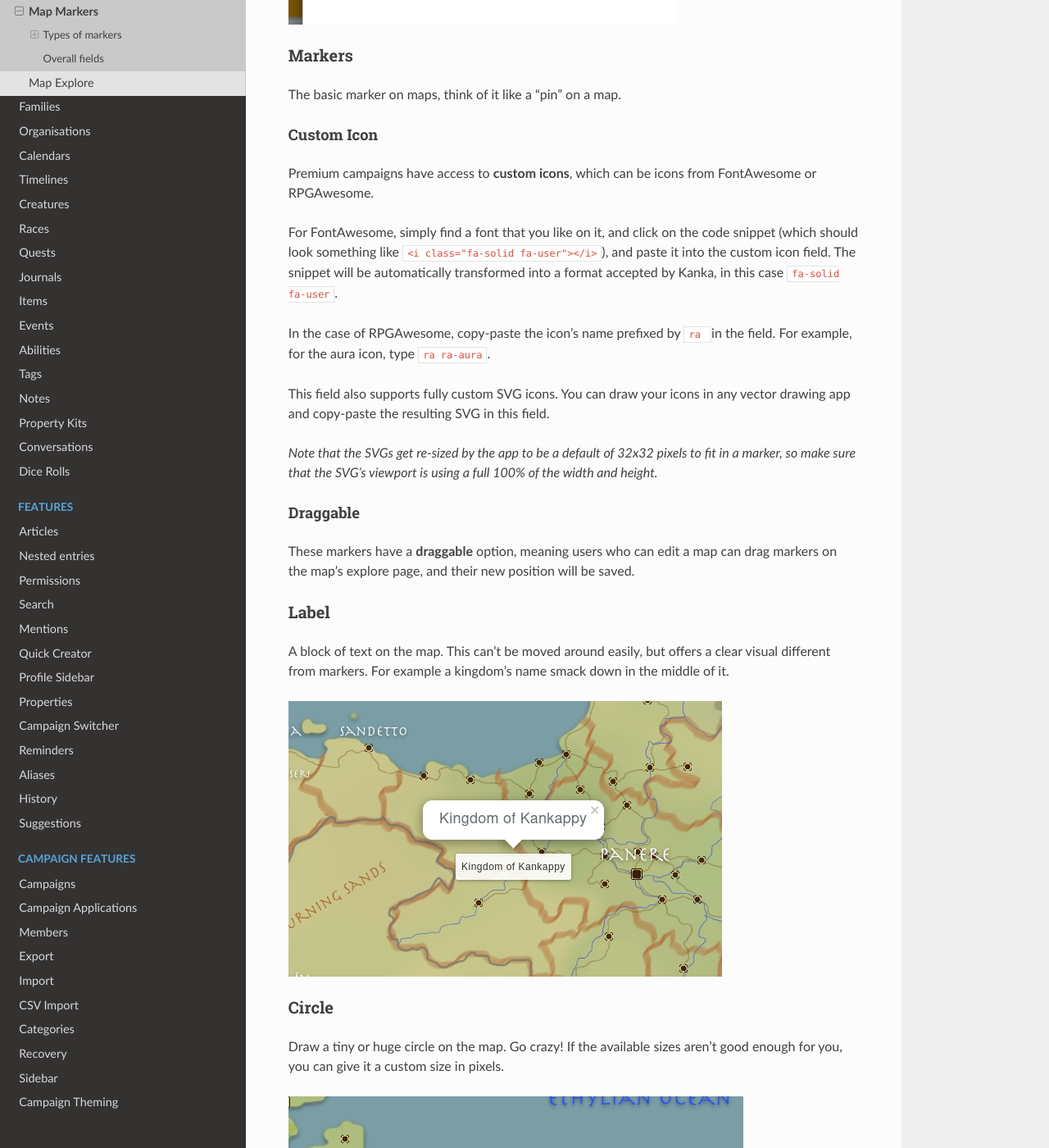
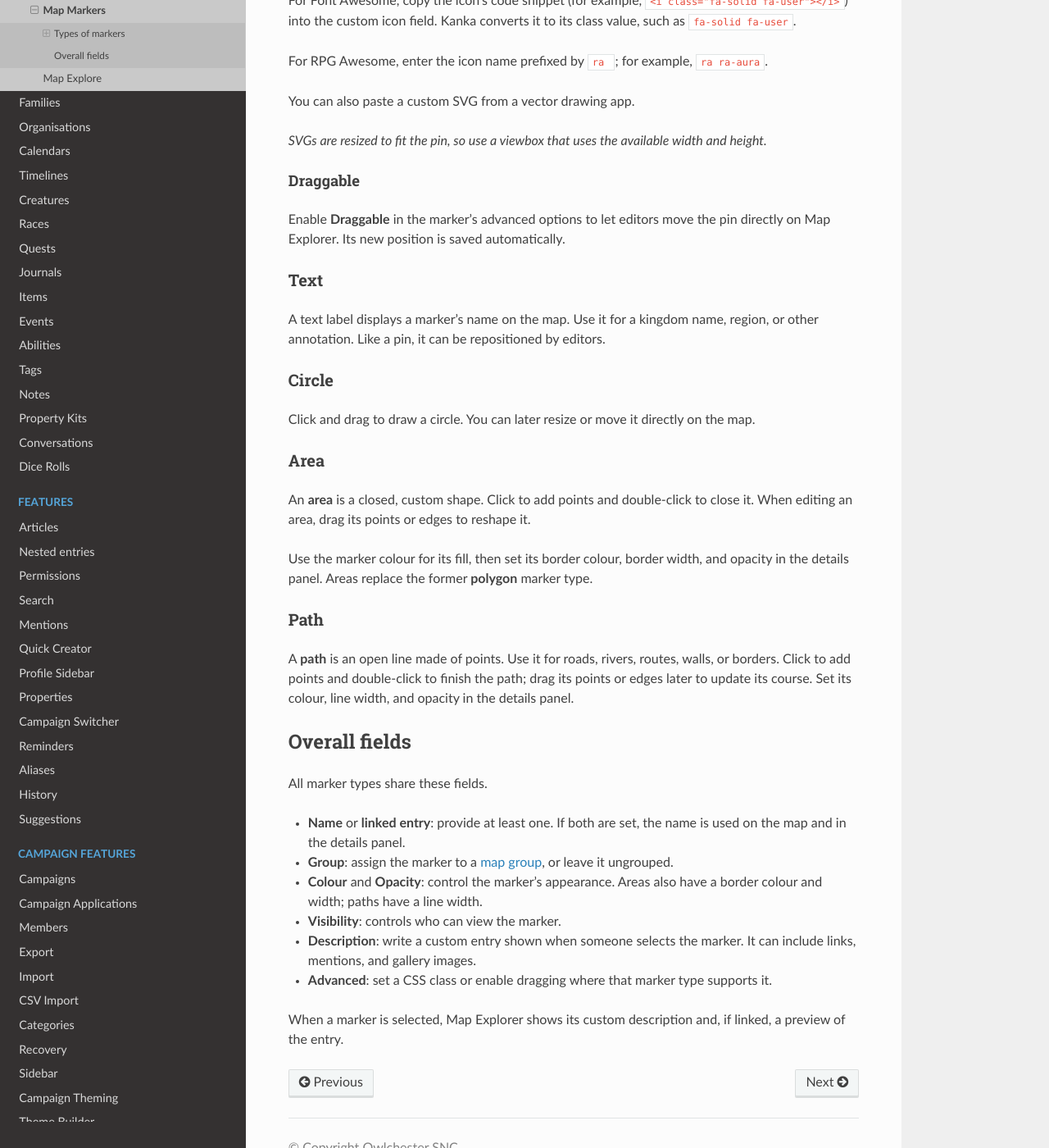
Before and after one commit to owlchester/kanka-docs, a Sphinx documentation site: the page built from docs/entries/maps/markers.md, in a window 1280 px wide and 1400 px high, scrolled down 685 px. Shown: the whole window at 82% size. Built offline with Sphinx 7.4.7 and the Read the Docs theme 3.1.0, drawn with Linux system fonts in a browser that asks for light colours; pages that are not in the unit, such as notebooks, are missing from menus; some of the changed text lies outside the part shown.

Commit message:
feat: maps v4

````diff
--- a/docs/entries/maps.md
+++ b/docs/entries/maps.md
@@ -1,7 +1,15 @@
 
 # Maps
 
-Who doesn't love a big map full or markers? This module is more useful for representing your world, rather than a battle map with live updates for your players to see.
+Maps help you represent and explore your world. Use **Map Explorer** to browse the map, inspect its markers, and—if you can edit it—create and update map content directly on the canvas.
+
+Map Explorer is designed for world maps rather than a tactical battle map with live player movement.
+
+## Large-map tiling
+
+Kanka automatically tiles large map images into smaller pieces. This lets Map Explorer load and zoom large maps more quickly, without requiring any extra setup from you.
+
+Tiling happens in the background after you upload or replace a qualifying image. While it is processing, the map is temporarily unavailable; refresh or return to Map Explorer a few minutes later. Older large maps may show a one-time migration prompt in Map Explorer so they can benefit from the same faster loading.
 
 
 ```{toctree}
--- a/docs/entries/maps/markers.md
+++ b/docs/entries/maps/markers.md
@@ -1,59 +1,60 @@
 # Map Markers
 
-Markers are the bread and butter of what makes a great map. A nice visual won't tell you much if there is no info on the map!
+Markers turn a map into a browsable part of your world. A marker can identify a place, add a label or shape, and link readers to an entry.
 
-Markers can be added when editing a map on the **markers** tab, but you'll enjoy your sanity more when adding a marker directly from the **explore** page of a map.
+Create and edit markers directly in [Map Explorer](explore.md). The old **Markers** tab remains available for managing existing records, but it is no longer the place to add markers.
 
 ## Types of markers
 
-There are currently four types of markers. Standard campaigns only have access to markers, while premium campaigns have access to the later three.
+Map Explorer has five marker types. Choose a type from the toolbar at the bottom of the map, then draw or place it on the canvas.
 
-![Map marker types](img/map-marker-types.png)
+### Pin
 
-### Markers
-
-The basic marker on maps, think of it like a "pin" on a map.
+The standard point marker: click the map to place it. Choose one of the built-in icons, or use a custom icon in a premium campaign.
 
 #### Custom Icon
 
-Premium campaigns have access to **custom icons**, which can be icons from FontAwesome or RPGAwesome.
+Premium campaigns have access to **custom icons**, which can be icons from Font Awesome or RPG Awesome.
 
-For FontAwesome, simply find a font that you like on it, and click on the code snippet (which should look something like `<i class="fa-solid fa-user"></i>`), and paste it into the custom icon field. The snippet will be automatically transformed into a format accepted by Kanka, in this case `fa-solid fa-user`.
+For Font Awesome, copy the icon's code snippet (for example, `<i class="fa-solid fa-user"></i>`) into the custom icon field. Kanka converts it to its class value, such as `fa-solid fa-user`.
 
-In the case of RPGAwesome, copy-paste the icon's name prefixed by `ra ` in the field. For example, for the aura icon, type `ra ra-aura`.
+For RPG Awesome, enter the icon name prefixed by `ra `; for example, `ra ra-aura`.
 
-This field also supports fully custom SVG icons. You can draw your icons in any vector drawing app and copy-paste the resulting SVG in this field.
+You can also paste a custom SVG from a vector drawing app.
 
-_Note that the SVGs get re-sized by the app to be a default of 32x32 pixels to fit in a marker, so make sure that the SVG's viewport is using a full 100% of the width and height._
+_SVGs are resized to fit the pin, so use a viewbox that uses the available width and height._
 
 #### Draggable
 
-These markers have a **draggable** option, meaning users who can edit a map can drag markers on the map's explore page, and their new position will be saved.
+Enable **Draggable** in the marker's advanced options to let editors move the pin directly on Map Explorer. Its new position is saved automatically.
 
-### Label
+### Text
 
-A block of text on the map. This can't be moved around easily, but offers a clear visual different from markers. For example a kingdom's name smack down in the middle of it.
-
-![Map marker label](img/map-marker-label.png)
+A text label displays a marker's name on the map. Use it for a kingdom name, region, or other annotation. Like a pin, it can be repositioned by editors.
 
 ### Circle
 
-Draw a tiny or huge circle on the map. Go crazy! If the available sizes aren't good enough for you, you can give it a custom size in pixels.
+Click and drag to draw a circle. You can later resize or move it directly on the map.
 
-![Map marker circle](img/map-marker-circle.png)
+### Area
 
-### Polygon
+An **area** is a closed, custom shape. Click to add points and double-click to close it. When editing an area, drag its points or edges to reshape it.
 
-The most complicated marker, this option is to draw custom shapes on the map. For best results, create a polygon with `0,0 100,0 0,100` and save it. Once saved, edit the marker to enable clicking on the map to add coordinates. It's a messy process (that we plan on improving soon), but allows fully custom shapes.
+Use the marker colour for its fill, then set its border colour, border width, and opacity in the details panel. Areas replace the former **polygon** marker type.
 
-The stroke fields are to control the polygon's visuals (border, background color, opacity).
+### Path
 
-![Map marker polygon](img/map-marker-poly.png)
+A **path** is an open line made of points. Use it for roads, rivers, routes, walls, or borders. Click to add points and double-click to finish the path; drag its points or edges later to update its course. Set its colour, line width, and opacity in the details panel.
 
 ## Overall fields
 
-All markers have some overlapping fields. Here is a brief rundown of some of those fields.
+All marker types share these fields.
 
-* **Name** vs **Entity**: At least one of these has to be filled out. If both are filled out, the **name** will be used when hovering/viewing the marker.
+* **Name** or **linked entry**: provide at least one. If both are set, the name is used on the map and in the details panel.
+* **Group**: assign the marker to a [map group](groups.md), or leave it ungrouped.
+* **Colour** and **Opacity**: control the marker's appearance. Areas also have a border colour and width; paths have a line width.
+* **Visibility**: controls who can view the marker.
+* **Description**: write a custom entry shown when someone selects the marker. It can include links, mentions, and gallery images.
+* **Advanced**: set a CSS class or enable dragging where that marker type supports it.
 
-A marker can have a custom **Entry**, which is its description. When clicking on a marker on the map's explore page, it will display this custom entry, as well as a preview of the marker's linked entry, if one is provided.
+When a marker is selected, Map Explorer shows its custom description and, if linked, a preview of the entry.
````
Also changed, not shown: docs/entries/maps/explore.md (+33 -14 lines), docs/entries/maps/groups.md (+26 -3 lines), docs/entries/maps/layers.md (+10 -8 lines), docs/entries/maps/setup.md (+22 -4 lines).
